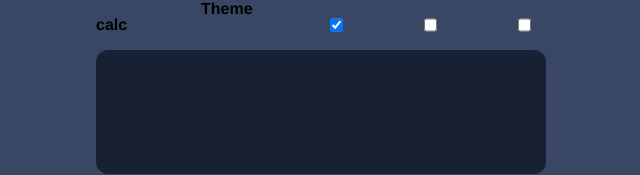
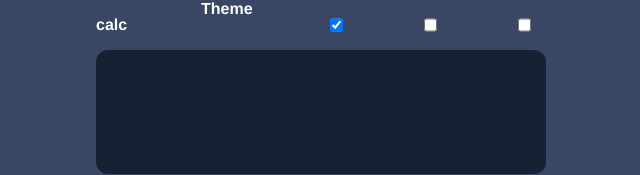
Before and after one commit to chimny/calculator, a React (Create React App) app: page / in a window 1280 px wide. Shown: the top 175 px of the page, without its empty margins (319-959 px from the left). Built offline with nearby package versions, Linux system fonts and the light colour scheme.

Commit message:
updated header font color

```diff
--- a/src/data/theme.js
+++ b/src/data/theme.js
@@ -4,7 +4,7 @@ const firstTheme = {
     mobileWidth: '375px',
     desktopWidth: '1440px',
 
-
+    headerFontColor: 'hsl(0, 0%, 100%)',
     mainBackground: 'hsl(222, 26%, 31%)',
     windowBackground: 'hsl(224, 36%, 15%)',
     keyboardBackground: 'hsl(223, 31%, 20%)',
@@ -30,7 +30,7 @@ const secondTheme = {
     mobileWidth: '375px',
     desktopWidth: '1440px',
 
-
+    headerFontColor: 'hsl(60, 10%, 19%)',
     mainBackground: 'hsl(30, 25%, 89%)',
     windowBackground: 'hsl(0, 0%, 93%)',
     keyboardBackground: 'hsl(0, 5%, 81%)',
@@ -57,7 +57,7 @@ const thirdTheme = {
     mobileWidth: '375px',
     desktopWidth: '1440px',
 
-
+    headerFontColor: 'hsl(52, 100%, 62%)',
     mainBackground: 'hsl(268, 75%, 9%)',
     windowBackground: 'hsl(268, 71%, 12%)',
     keyboardBackground: 'hsl(268, 71%, 12%)',
--- a/src/styles/StyledCalcHeader.jsx
+++ b/src/styles/StyledCalcHeader.jsx
@@ -5,5 +5,6 @@ export const StyledCalcHeader = styled.div`
   justify-content: space-between;
   padding-right: 12px;
   background: ${({theme}) => theme.mainBackground};
+  color: ${({theme}) => theme.headerFontColor};
 }
 `
```
